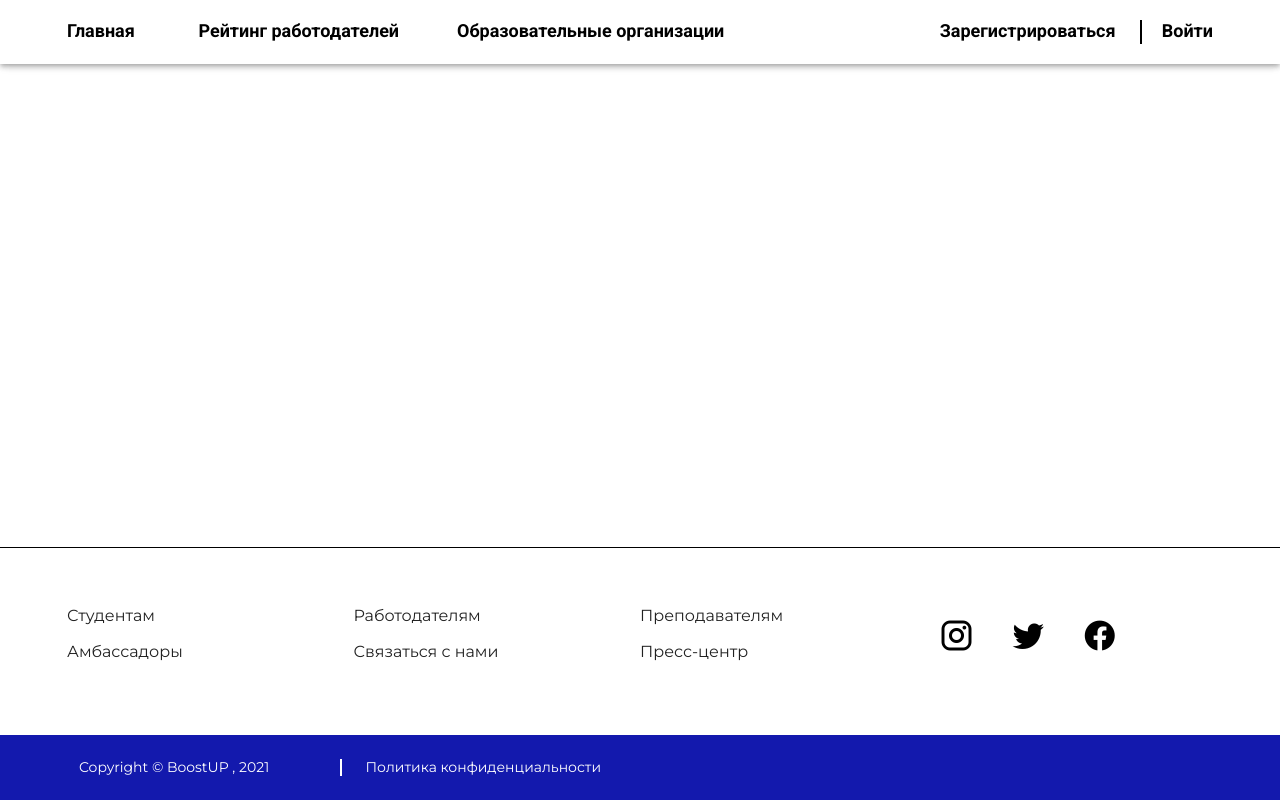
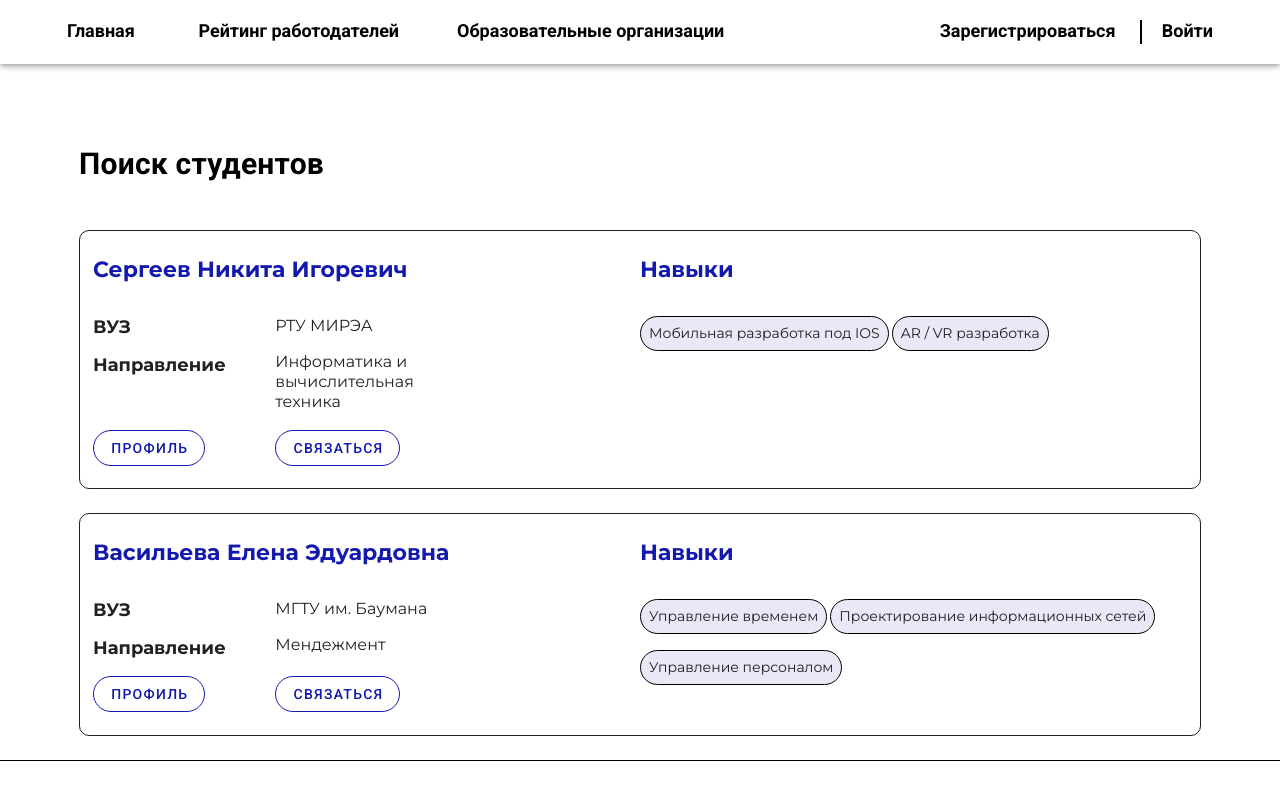
Before and after one commit to xinchao-bojan/5og3, a Vue app in the folder frontend/frontend-hack/: page /StudentSearchPage in a window 1280 px wide. Shown: the top 800 px of the page. Built offline with nearby package versions, Linux system fonts and the light colour scheme.

Commit message:
added student search page

```diff
--- a/frontend/frontend-hack/src/components/Home.vue
+++ b/frontend/frontend-hack/src/components/Home.vue
@@ -2,13 +2,14 @@
   <v-col>
     <v-row class="bg_color">
       <div class="container">
+        <v-row>
 
           <v-col cols="6">
             <v-row>
-              <h1 class="title1">Добро пожаловать в сервис для поиска стажировок</h1>
+              <h1 class="title1">BoostUP - первый в России сервис по поиску стажировок</h1>
             </v-row>
             <v-row>
-              <p class="description">Lorem ipsum dolor sit amet, consectetur adipiscing elit. Platea massa elementum odio in pellentesque in. Quisque fermentum egestas egestas egestas magna commodo aenean ultricies.</p>
+              <p class="description">Наш сервис помогает студентам найти интересную и подходящую для них стажировку, а работодателям - талантливых работников</p>
             </v-row>
             <v-row>
               <v-col cols="6">
@@ -32,13 +33,13 @@
               </v-col>
             </v-row>
           </v-col>
-
+          <v-col cols="6">
+            <img src="./pic.png" class="photo">
+          </v-col>
+        </v-row>
       </div>
-      <v-col cols="6">
-        <img src="./pic.png" class="photo">
-      </v-col>
     </v-row>
-    <div class="container">
+    <div class="container1">
       <v-row class="section2">
         <v-col cols="5">
           <h2 class="title2">Лучшие работодатели</h2>
@@ -103,6 +104,24 @@
           <InternshipCard />
         </v-col>
       </v-row>
+      <v-row>
+        <v-col>
+          <v-row>
+            <h2>Временная кнопка</h2>
+          </v-row>
+          <v-row>
+            <v-col cols="6">
+              <router-link to="/StudentSearchPage" class="link">
+                <v-btn
+                color="#1319AD"
+                outlined
+                rounded
+                >Поиск студентов</v-btn>
+              </router-link>
+            </v-col>
+          </v-row>
+        </v-col>
+      </v-row>
     </div>
   </v-col>
 </template>
@@ -136,6 +155,12 @@ export default {
 .container{
   margin: 0 auto;
   width: 1170px;
+  justify-content: space-between;
+}
+
+.container1{
+  margin: 0 auto;
+  width: 1170px;
 }
 
 .title1{
@@ -145,6 +170,7 @@ export default {
   font-size: 50px;
   line-height: 61px;
   color: #fff;
+  margin-top: 10%;
 }
 
 .description{
--- /dev/null
+++ b/frontend/frontend-hack/src/components/StudentCard.vue
@@ -0,0 +1,222 @@
+<template>
+<v-col>
+    <v-row>
+        <v-col cols="12">
+            <v-card outlined class="card">
+                    <v-row>
+                        <v-col cols="6">
+                            <v-row class="colp">
+                                <v-col class="title_style">
+                                    <h3 class="card_title">Сергеев Никита Игоревич</h3>
+                                </v-col>
+                            </v-row>
+                            <v-row>
+                                <v-col cols="4">
+                                    <v-row>
+                                        <p class="heading">ВУЗ</p>
+                                    </v-row>
+                                    <v-row>
+                                        <p class="heading">Направление</p>
+                                    </v-row>
+                                </v-col>
+                                <v-col cols="4">
+                                    <v-row>
+                                        <p class="text_value">РТУ МИРЭА</p>
+                                    </v-row>
+                                    <v-row>
+                                        <p class="text_value">Информатика  и вычислительная техника</p>
+                                    </v-row>
+                                </v-col>
+                            </v-row>
+                            <v-row class="buttons">
+                                <v-col cols="4" class="colp">
+                                    <v-btn
+                                    color="#1319AD"
+                                    outlined
+                                    rounded
+                                    class="btn_text"
+                                    >Профиль</v-btn>
+                                </v-col>
+                                <v-col cols="4" class="colp">
+                                    <v-btn
+                                    color="#1319AD"
+                                    outlined
+                                    rounded
+                                    class="btn_text"
+                                    >Связаться</v-btn>
+                                </v-col>
+                            </v-row>
+                        </v-col>
+                        <v-col cols="6">
+                            <v-row class="colp">
+                                <v-col class="title_style" >
+                                    <h3 class="card_title">Навыки</h3>
+                                </v-col>
+                            </v-row>
+                            <v-row>
+                                <p class="skill">Мобильная разработка под IOS</p>
+                                <p class="skill">AR / VR разработка</p>
+                            </v-row>
+                        </v-col>
+                    </v-row>
+                </v-card>
+        </v-col>
+        <v-col cols="12">
+            <v-card outlined class="card">
+                    <v-row>
+                        <v-col cols="6">
+                            <v-row class="colp">
+                                <v-col class="title_style">
+                                    <h3 class="card_title">Васильева Елена Эдуардовна</h3>
+                                </v-col>
+                            </v-row>
+                            <v-row>
+                                <v-col cols="4">
+                                    <v-row>
+                                        <p class="heading">ВУЗ</p>
+                                    </v-row>
+                                    <v-row>
+                                        <p class="heading">Направление</p>
+                                    </v-row>
+                                </v-col>
+                                <v-col cols="4">
+                                    <v-row>
+                                        <p class="text_value">МГТУ им. Баумана</p>
+                                    </v-row>
+                                    <v-row>
+                                        <p class="text_value">Мендежмент</p>
+                                    </v-row>
+                                </v-col>
+                            </v-row>
+                            <v-row class="buttons">
+                                <v-col cols="4" class="colp">
+                                    <v-btn
+                                    color="#1319AD"
+                                    outlined
+                                    rounded
+                                    class="btn_text"
+                                    >Профиль</v-btn>
+                                </v-col>
+                                <v-col cols="4" class="colp">
+                                    <v-btn
+                                    color="#1319AD"
+                                    outlined
+                                    rounded
+                                    class="btn_text"
+                                    >Связаться</v-btn>
+                                </v-col>
+                            </v-row>
+                        </v-col>
+                        <v-col cols="6">
+                            <v-row class="colp">
+                                <v-col class="title_style" >
+                                    <h3 class="card_title">Навыки</h3>
+                                </v-col>
+                            </v-row>
+                            <v-row>
+                                <p class="skill">Управление временем</p>
+                                <p class="skill">Проектирование информационных сетей</p>
+                                <p class="skill">Управление персоналом</p>
+                            </v-row>
+                        </v-col>
+                    </v-row>
+                </v-card>
+        </v-col>
+    </v-row>
+</v-col>
+
+</template>
+
+<script>
+export default {
+  name: 'StudentCard',
+  components: {
+  }
+}
+</script>
+
+<style lang="scss" scoped>
+
+.card{
+    border: 1px solid #202020;
+    padding: 25px;
+    border-radius: 10px;
+    position: relative;
+}
+
+.colp{
+    padding-left: 0;
+    padding-bottom: 4%;
+}
+
+.title_style{
+    padding-left: 0;
+}
+
+.card_title{
+    font-family: Montserrat;
+    font-style: normal;
+    font-weight: bold;
+    font-size: 22px;
+    line-height: 27px;
+    color: #1319AD;
+}
+
+.heading{
+    font-family: Montserrat;
+    font-style: normal;
+    font-weight: bold;
+    font-size: 18px;
+    line-height: 22px;
+}
+
+.text_value{
+    font-family: Montserrat;
+    font-style: normal;
+    font-weight: normal;
+    font-size: 16px;
+    line-height: 20px;
+}
+
+.skill{
+    font-family: Montserrat;
+    font-style: normal;
+    font-weight: normal;
+    font-size: 14px;
+    line-height: 17px;
+    background: #E8E8F7;
+    border: 1px solid #000000;
+    box-sizing: border-box;
+    border-radius: 50px;
+    padding: 8px;
+    margin-right: 3px;
+}
+
+.buttons{
+    margin-top: 25px;
+}
+
+.v-btn__content{
+    font-family: Montserrat;
+    font-style: normal;
+    font-weight: bold;
+    font-size: 18px;
+    line-height: 22px;
+}
+
+.bloks_inline{
+    display: inline-flex;
+}
+
+.span{
+  width: 1px;
+  height: 100%;
+  background-color:rgba(32, 32, 32, 0.5);
+}
+
+.btn_text{
+    position:absolute;
+    bottom:0;
+    margin-bottom: 2%;
+}
+</style>
--- /dev/null
+++ b/frontend/frontend-hack/src/components/StudentSearchPage.vue
@@ -0,0 +1,49 @@
+<template>
+    <div class="container">
+        <v-col>
+            <v-row>
+                <v-col cols="5" class="title">
+                    <h2 >Поиск студентов</h2>
+                </v-col>
+            </v-row>
+            <v-row>
+                <v-col>
+                </v-col>
+                <v-col>
+                </v-col>
+                <v-col>
+                </v-col>
+            </v-row>
+            <v-row>
+                <StudentCard />
+            </v-row>
+        </v-col>
+    </div>
+</template>
+
+<script>
+import StudentCard from './StudentCard.vue'
+export default {
+  name: 'StudentSearchPage',
+  components: {
+    StudentCard
+  }
+}
+</script>
+
+<style lang="scss" scoped>
+.container{
+  margin: 0 auto;
+  width: 1170px;
+}
+
+.title{
+    font-family: 'Montserrat', sans-serif;
+    font-style: normal;
+    font-weight: bold;
+    font-size: 30px;
+    line-height: 37px;
+    color: #000;
+    margin-top: 5%;
+}
+</style>
--- a/frontend/frontend-hack/src/router/index.js
+++ b/frontend/frontend-hack/src/router/index.js
@@ -1,5 +1,6 @@
 import Home from '../components/Home.vue'
 import EmployersList from '../components/EmployersList.vue'
+import StudentSearchPage from '../components/StudentSearchPage.vue'
 import Vue from 'vue'
 import VueRouter from 'vue-router'
 Vue.use(VueRouter)
@@ -13,6 +14,11 @@ const routes = [
     path: '/EmployersList',
     name: 'EmployersList',
     component: EmployersList
+  },
+  {
+    path: '/StudentSearchPage',
+    name: 'StudentSearchPage',
+    component: StudentSearchPage
   }
 ]
 
```
